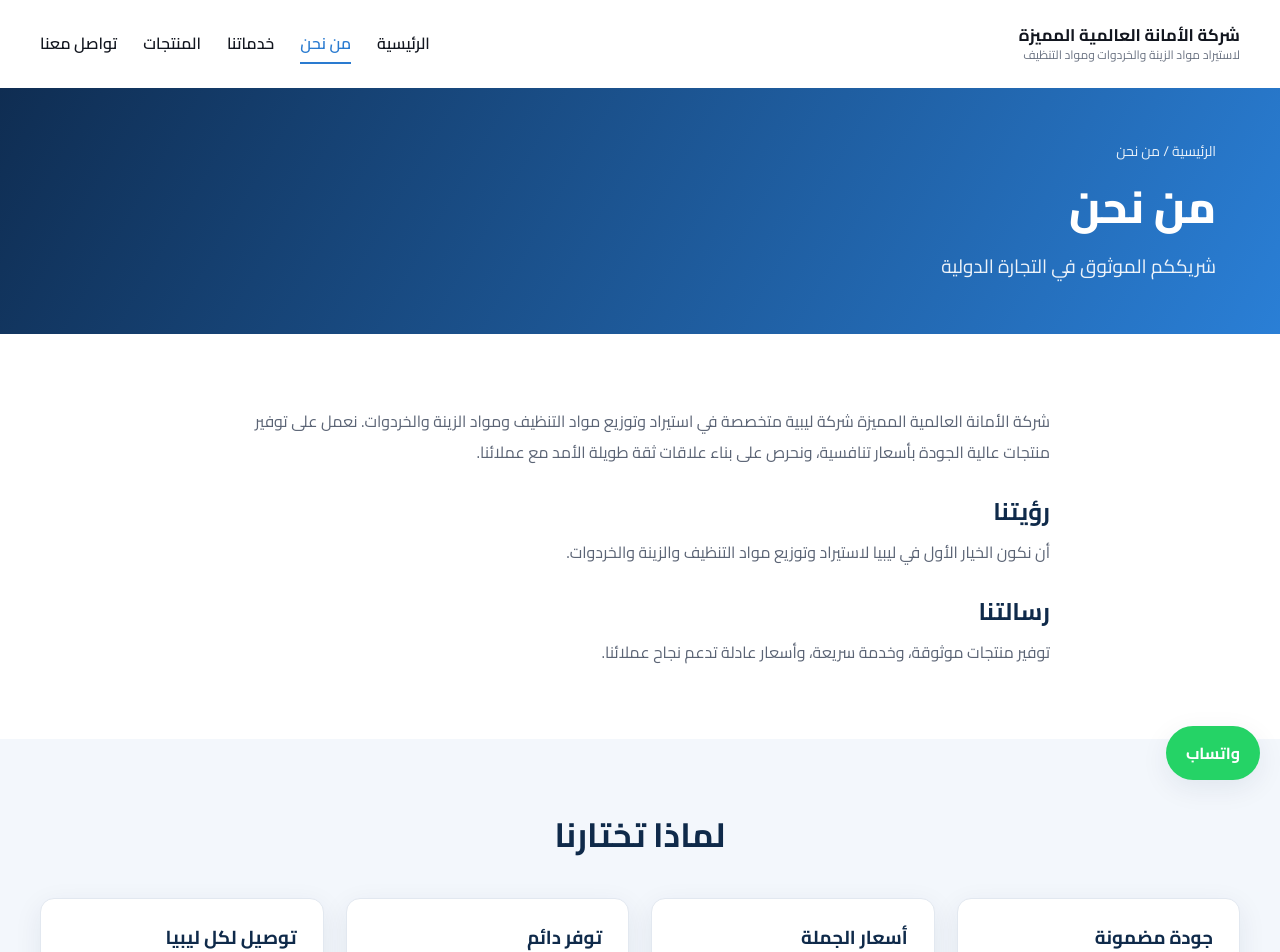
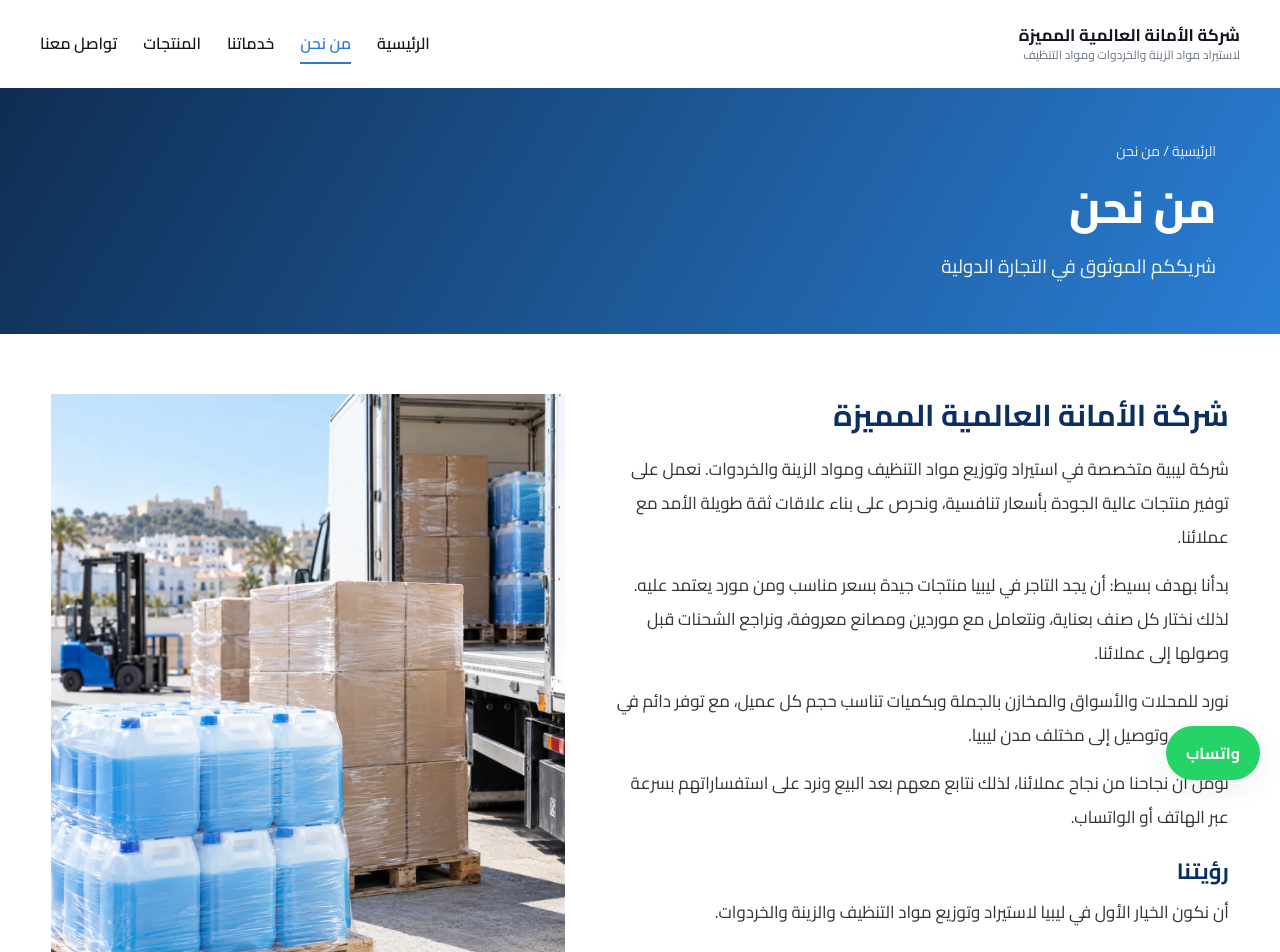
Before and after one commit to sh3rif0x/elamana-global, a Next.js app: page /about in a window 1280 px wide. Shown: the top 952 px of the page. Built offline with nearby package versions, Linux system fonts and the light colour scheme; no server answers.

Commit message:
about page with image and text

```diff
--- /dev/null
+++ b/src/app/about/about.module.css
@@ -0,0 +1,7 @@
+.wrap{width:92%;max-width:1200px;margin:60px auto;display:grid;grid-template-columns:1.2fr 1fr;gap:48px;align-items:start}
+.text h2{margin:0 0 16px;font-size:30px;color:#0b2e63}
+.text h3{margin:22px 0 8px;font-size:22px;color:#0b2e63}
+.text p{margin:0 0 14px;color:#333;font-size:17px;line-height:2}
+.media{position:relative;width:100%;aspect-ratio:4/5}
+.img{object-fit:cover}
+@media(max-width:900px){.wrap{grid-template-columns:1fr;gap:28px}.media{order:-1;max-width:420px;margin:0 auto}}
--- a/src/app/about/page.js
+++ b/src/app/about/page.js
@@ -1,8 +1,9 @@
+import Image from "next/image";
 import PageHero from "../../components/ui/PageHero";
-import Container from "../../components/layout/Container";
 import WhyChooseUs from "../../components/sections/WhyChooseUs";
 import ContactCTA from "../../components/sections/ContactCTA";
 import { buildMetadata } from "../../lib/seo";
+import styles from "./about.module.css";
 
 export const metadata = buildMetadata({
   title: "من نحن",
@@ -14,20 +15,39 @@ export default function About() {
   return (
     <>
       <PageHero title="من نحن" subtitle="شريككم الموثوق في التجارة الدولية" />
-      <section className="section">
-        <Container className="prose">
+      <section className={styles.wrap} dir="rtl">
+        <div className={styles.text}>
+          <h2>شركة الأمانة العالمية المميزة</h2>
           <p>
-            شركة الأمانة العالمية المميزة شركة ليبية متخصصة في استيراد وتوزيع مواد التنظيف ومواد الزينة والخردوات.
-            نعمل على توفير منتجات عالية الجودة بأسعار تنافسية، ونحرص على بناء علاقات ثقة طويلة الأمد مع عملائنا.
+            شركة ليبية متخصصة في استيراد وتوزيع مواد التنظيف ومواد الزينة والخردوات. نعمل على توفير منتجات عالية الجودة بأسعار تنافسية، ونحرص على بناء علاقات ثقة طويلة الأمد مع عملائنا.
           </p>
-          <h2>رؤيتنا</h2>
+          <p>
+            بدأنا بهدف بسيط: أن يجد التاجر في ليبيا منتجات جيدة بسعر مناسب ومن مورد يعتمد عليه. لذلك نختار كل صنف بعناية، ونتعامل مع موردين ومصانع معروفة، ونراجع الشحنات قبل وصولها إلى عملائنا.
+          </p>
+          <p>
+            نورد للمحلات والأسواق والمخازن بالجملة وبكميات تناسب حجم كل عميل، مع توفر دائم في المخزون وتوصيل إلى مختلف مدن ليبيا.
+          </p>
+          <p>
+            نؤمن أن نجاحنا من نجاح عملائنا، لذلك نتابع معهم بعد البيع ونرد على استفساراتهم بسرعة عبر الهاتف أو الواتساب.
+          </p>
+          <h3>رؤيتنا</h3>
           <p>أن نكون الخيار الأول في ليبيا لاستيراد وتوزيع مواد التنظيف والزينة والخردوات.</p>
-          <h2>رسالتنا</h2>
+          <h3>رسالتنا</h3>
           <p>توفير منتجات موثوقة، وخدمة سريعة، وأسعار عادلة تدعم نجاح عملائنا.</p>
-        </Container>
+        </div>
+        <div className={styles.media}>
+          <Image
+            src="/images/who/cleaning_products_loading.webp"
+            alt="تفريغ شحنة منتجات تنظيف"
+            fill
+            unoptimized
+            sizes="(max-width:900px) 100vw, 40vw"
+            className={styles.img}
+          />
+        </div>
       </section>
       <WhyChooseUs />
-    <ContactCTA />
-</>
+      <ContactCTA />
+    </>
   );
 }
```
Also changed, not shown: public/images/who/cleaning_products_loading.webp (added).
